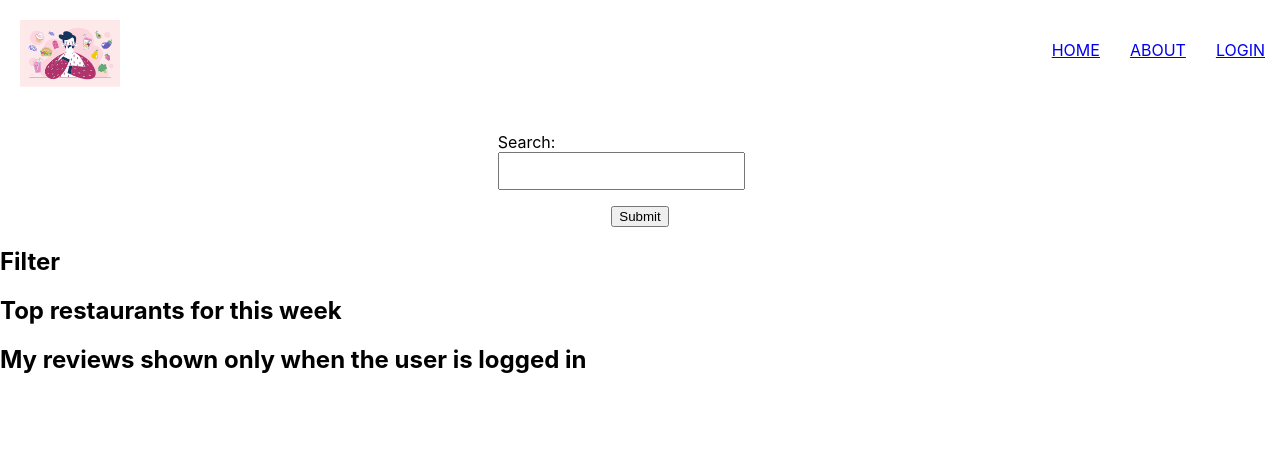
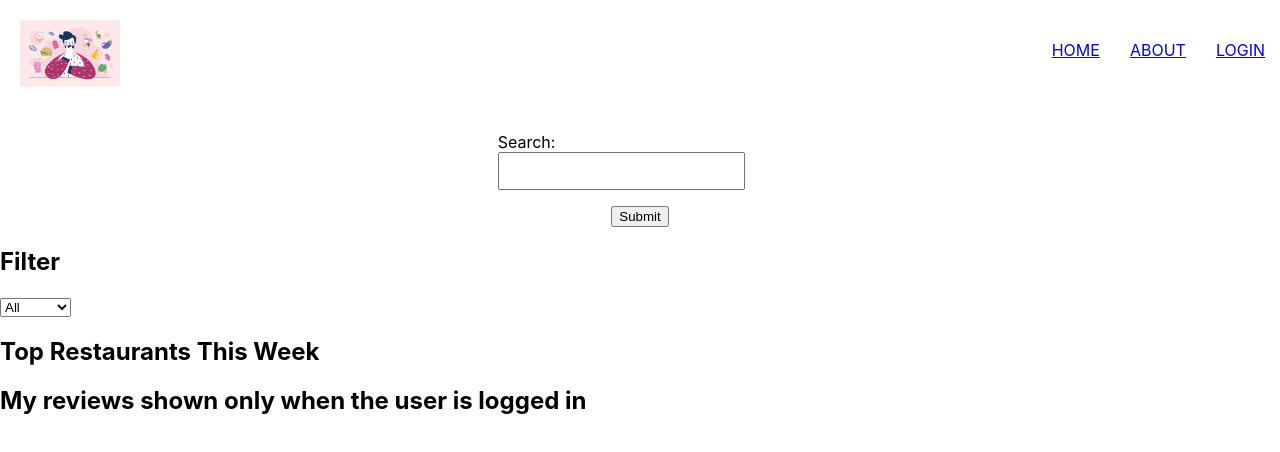
Before and after one commit to LeeJihyun99/RestaurantReviewApp, a React (Create React App) app in the folder restaurant-review-app/: page / in a window 1280 px wide. Shown: the top 452 px of the page. Built offline with nearby package versions, Linux system fonts and the light colour scheme.

Commit message:
Add filter option to choose which cusine customer want.

```diff
--- a/restaurant-review-app/src/components/filter/filter.component.jsx
+++ b/restaurant-review-app/src/components/filter/filter.component.jsx
@@ -1,7 +1,24 @@
-const Filter = ()=> {
-    return(
-        <h2>Filter</h2>
-    )
-}
+import React, { useState } from 'react';
+
+const Filter = () => {
+    const [cuisine, setCuisine] = useState('All');
+
+    const handleChange = (event) => {
+        setCuisine(event.target.value);
+    };
+
+    return (
+        <div>
+            <h2>Filter</h2>
+            <select value={cuisine} onChange={handleChange}>
+                <option value="All">All</option>
+                <option value="Italian">Italian</option>
+                <option value="Chinese">Chinese</option>
+                <option value="Indian">Indian</option>
+                {/* Add more options as needed */}
+            </select>
+        </div>
+    );
+};
 
 export default Filter;
--- a/restaurant-review-app/src/components/top-restaurants/top-restaurants.component.jsx
+++ b/restaurant-review-app/src/components/top-restaurants/top-restaurants.component.jsx
@@ -1,7 +1,29 @@
-const TopRestaurants= ()=> {
-    return(
-        <h2>Top restaurants for this week</h2>
-    )
-}
+import React, { useState, useEffect } from 'react';
+
+const TopRestaurants = () => {
+    const [restaurants, setRestaurants] = useState([]);
+
+    //TODO pull api
+
+  /*  useEffect(() => {
+        fetch('https://api.spoonacular.com/food/menuItems/search?query=burger&number=10&apiKey=ae2a64297bb04f92bb92494f74b598ef')
+        .then(response => response.json())
+        .then(data => setRestaurants(data.results)) // Adjust this line
+        .catch(error => console.error('Error:', error));
+
+    }, []); */
+
+    return (
+        <div>
+            <h2>Top Restaurants This Week</h2>
+            {restaurants.map((restaurant, index) => (
+                <div key={index}>
+                    <h3>{restaurant.title}</h3>
+                    <p>{restaurant.description}</p>
+                </div>
+            ))}
+        </div>
+    );
+};
 
 export default TopRestaurants;
```
